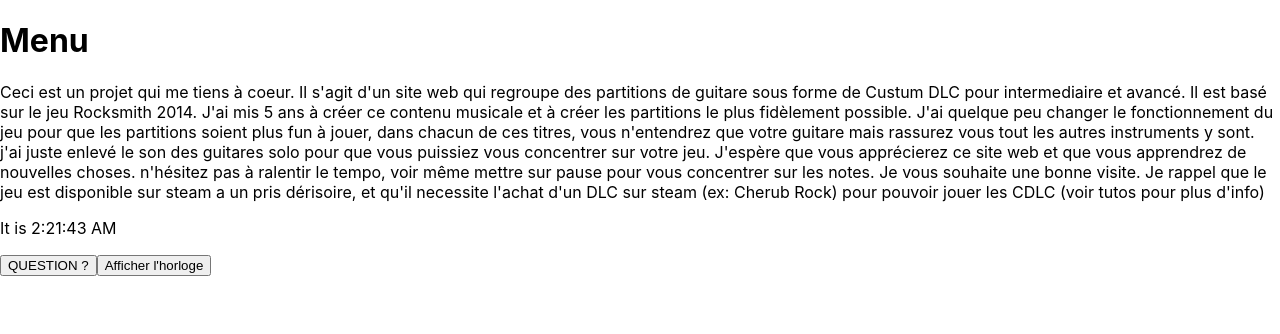
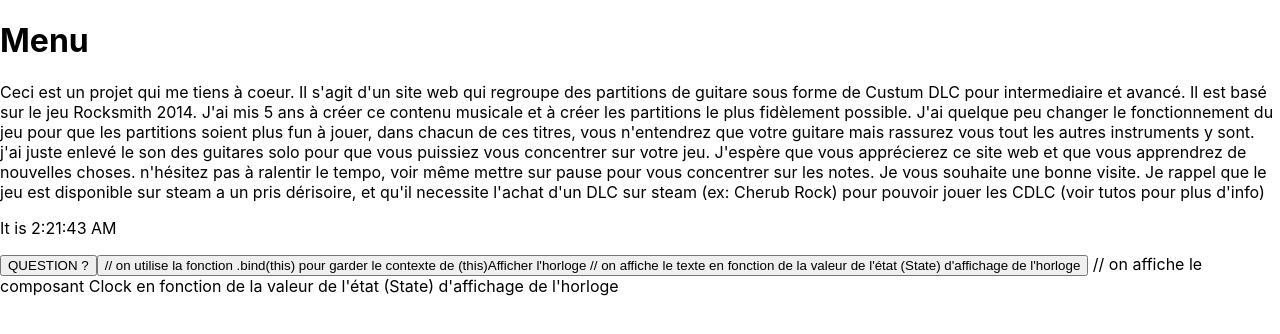
Before and after one commit to simbld/rocksmith-for-all, a React (Create React App) app: page / in a window 1280 px wide. Shown: the top 334 px of the page. Built offline with nearby package versions, Linux system fonts and the light colour scheme.

Commit message:
Ajout bouton en composant

```diff
--- a/src/App.js
+++ b/src/App.js
@@ -60,7 +60,6 @@ class App extends Component {
 					pouvoir jouer les CDLC (voir tutos pour plus d'info)
 				</p>
 				<Clock />
-
 				<button
 					onClick={() => {
 						if (window.confirm("Voulez vous voir l'heure ?")) {
@@ -71,9 +70,16 @@ class App extends Component {
 					QUESTION ?
 				</button>
 				<button onClick={this.handleDisplayClock.bind(this)}>
-					{this.state.isClockDisplay ? "Cacher" : "Afficher"} l'horloge
+					{" "}
+					// on utilise la fonction .bind(this) pour garder le contexte de
+					(this)
+					{this.state.isClockDisplay ? "Cacher" : "Afficher"} l'horloge // on
+					affiche le texte en fonction de la valeur de l'état (State)
+					d'affichage de l'horloge
 				</button>
-				{this.state.isClockDisplay && <Clock />}
+				{this.state.isClockDisplay && <Clock />} // on affiche le composant
+				Clock en fonction de la valeur de l'état (State) d'affichage de
+				l'horloge
 			</>
 		);
 	}
```
Also changed, not shown: src/Button.js (added, +13 -0 lines).
